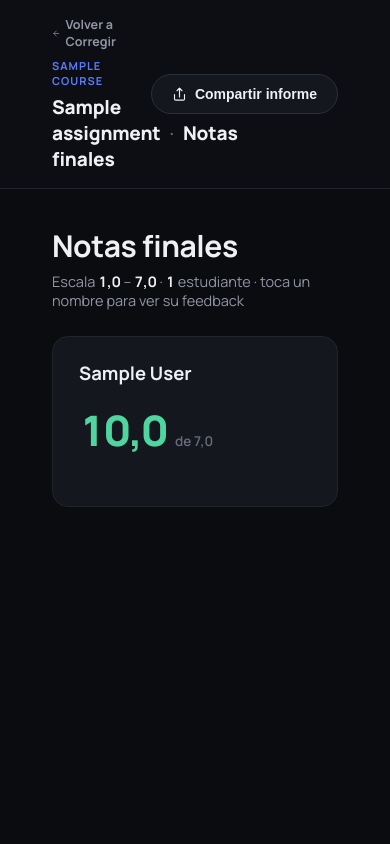
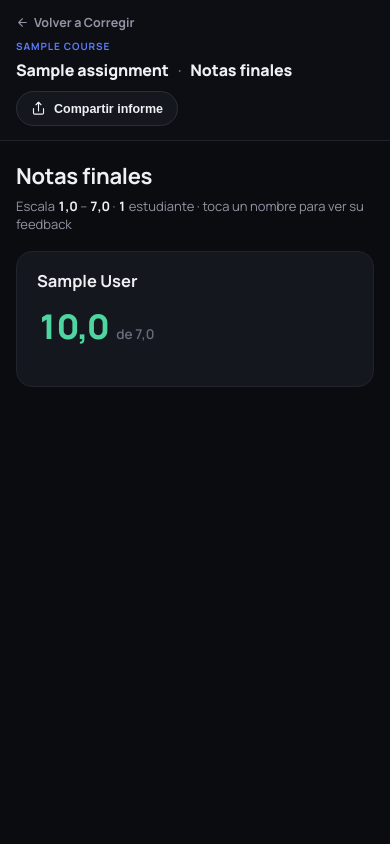
Before and after one commit to watapax/VideoReview, a FastAPI app: page /assignments/1/report in a window 390 px wide. Run offline with FastAPI, Linux system fonts and the light colour scheme; the visitor is signed in with stand-in values (Sample User, id 1); tables that the repository leaves empty hold one stand-in row (values such as "Sample post"); parts of the project's set-up code (start-up, migrations or seed data) failed here and were passed over.

Commit message:
informe mobiles

```diff
--- a/app/main.py
+++ b/app/main.py
@@ -1261,6 +1261,7 @@ def report(assignment_id: int, request: Request):
                 "report_share_url": report_share_url,
                 "can_edit": can_edit,
                 "owner_name": owner_name,
+                "is_teacher_view": True,
             },
         )
 
@@ -1294,6 +1295,7 @@ def public_report(share_token: str, request: Request):
                 "scale_min_display": str(int(SCALE_MIN)),
                 "scale_max_display": str(int(SCALE_MAX)),
                 "report_share_url": None,
+                "is_teacher_view": False,
             },
         )
 
--- a/app/templates/report.html
+++ b/app/templates/report.html
@@ -208,6 +208,67 @@
     .aspect-desc-close:hover { color: var(--text); background: var(--panel-2); }
     .aspect-desc-title { font-size: 17.5px; font-weight: 800; color: var(--text); margin: 0 30px 14px 0; }
     .aspect-desc-body { font-size: 14.5px; line-height: 1.75; color: var(--text); opacity: .92; white-space: pre-wrap; }
+
+    /* --------------------------------------------------------- celulares --- */
+    /* El informe se manda a los estudiantes por link (ver report_share_url /
+       public_report en main.py) y la mayoría lo abre desde el celular, no
+       desde un computador -- todo lo de arriba estaba pensado para escritorio
+       (padding de 52px, grillas con columnas mínimas de 380px, el video y la
+       lista de anotaciones lado a lado). Acá se reduce el aire sobrante y se
+       apilan en una sola columna los bloques que en desktop van en fila, sin
+       tocar el resto de la app (grading.html / video_review.html), que sigue
+       pensada para el profesor en su computador. */
+    @media (max-width: 720px) {
+      .topbar { padding: 14px 16px; gap: 10px; flex-wrap: wrap; min-height: 0; }
+      .topbar-title { font-size: 16px; }
+      .eyebrow { font-size: 10px; }
+      .share-btn { padding: 9px 14px; font-size: 12.5px; }
+
+      .view-hero { padding: 20px 16px 14px; }
+      .view-hero h1 { font-size: 22px; }
+      .view-hero .hint { font-size: 13px; }
+
+      .grades-grid {
+        grid-template-columns: 1fr;
+        gap: 10px;
+        padding: 4px 16px 28px;
+      }
+      .grade-card { padding: 18px 20px; gap: 12px; }
+      .gc-name { font-size: 16.5px; }
+      .gc-grade { font-size: 34px; }
+
+      .detail-hero { padding: 18px 16px 14px; }
+      .back-link { margin-bottom: 14px; }
+      .detail-name { font-size: 24px; }
+      .detail-badge { font-size: 17px; padding: 6px 14px; }
+      .detail-video-btn { padding: 8px 14px 8px 12px; font-size: 12.5px; }
+
+      .aspects-grid {
+        grid-template-columns: 1fr;
+        gap: 12px;
+        padding: 4px 16px 28px;
+      }
+      .aspect-card { padding: 16px 18px 18px; gap: 10px; }
+      .ac-feedback { font-size: 14.5px; }
+
+      /* Video: en desktop el reproductor y la lista de anotaciones van lado
+         a lado (.review-layout); en celular se apilan -- el reproductor
+         arriba con una altura mínima para que no quede aplastado, la lista
+         de anotaciones abajo con su propio scroll para no empujar el video
+         fuera de la pantalla. */
+      #view-video .review-topbar { padding: 12px 14px; gap: 8px; }
+      #view-video .review-topbar-sep { display: none; }
+      #view-video .review-main { padding: 14px; }
+      #view-video .review-layout { flex-direction: column; overflow-y: auto; }
+      #view-video .review-player { min-height: 220px; flex: 1 1 auto; }
+      #view-video .annotations-panel {
+        width: 100%; flex: 0 0 auto; max-height: 42vh; overflow-y: auto;
+        border-left: none; border-top: 1px solid var(--border);
+      }
+
+      .aspect-desc-modal { padding: 24px 20px 22px; max-height: 82vh; }
+      .aspect-desc-title { font-size: 16px; }
+    }
   </style>
 </head>
 <body>
@@ -219,9 +280,18 @@
         <svg width="13" height="13" viewBox="0 0 24 24" fill="none" stroke="currentColor" stroke-width="2" stroke-linecap="round" stroke-linejoin="round"><path d="M19 12H5M12 19l-7-7 7-7"/></svg>
         Volver a Corregir
       </a>
-      {% elif request.session.get('teacher_id') %}
-      {# Informe de un curso de otro docente: no hay "Corregir" al que volver
-         (ver require_own_assignment_view) — vuelve a la lista de cursos. #}
+      {% elif is_teacher_view %}
+      {# Informe de un curso de otro docente, visto por OTRO docente logueado
+         (no el dueño): no hay "Corregir" al que volver (ver
+         require_own_assignment_view) — vuelve a la lista de cursos.
+         is_teacher_view (no el estado de sesión) es lo que decide esto --
+         viene explícito desde main.py: True solo en la ruta logueada
+         (report()), nunca en la pública (public_report(), la que abren los
+         estudiantes con el link de compartir). Antes se chequeaba
+         request.session.get('teacher_id'), lo que hacía aparecer este botón
+         para un docente que abriera su PROPIO link público para revisarlo
+         antes de mandarlo -- un botón que no tiene sentido para un
+         estudiante. #}
       <a class="back-to-app-link" href="/courses">
         <svg width="13" height="13" viewBox="0 0 24 24" fill="none" stroke="currentColor" stroke-width="2" stroke-linecap="round" stroke-linejoin="round"><path d="M19 12H5M12 19l-7-7 7-7"/></svg>
         Volver a Cursos
```
